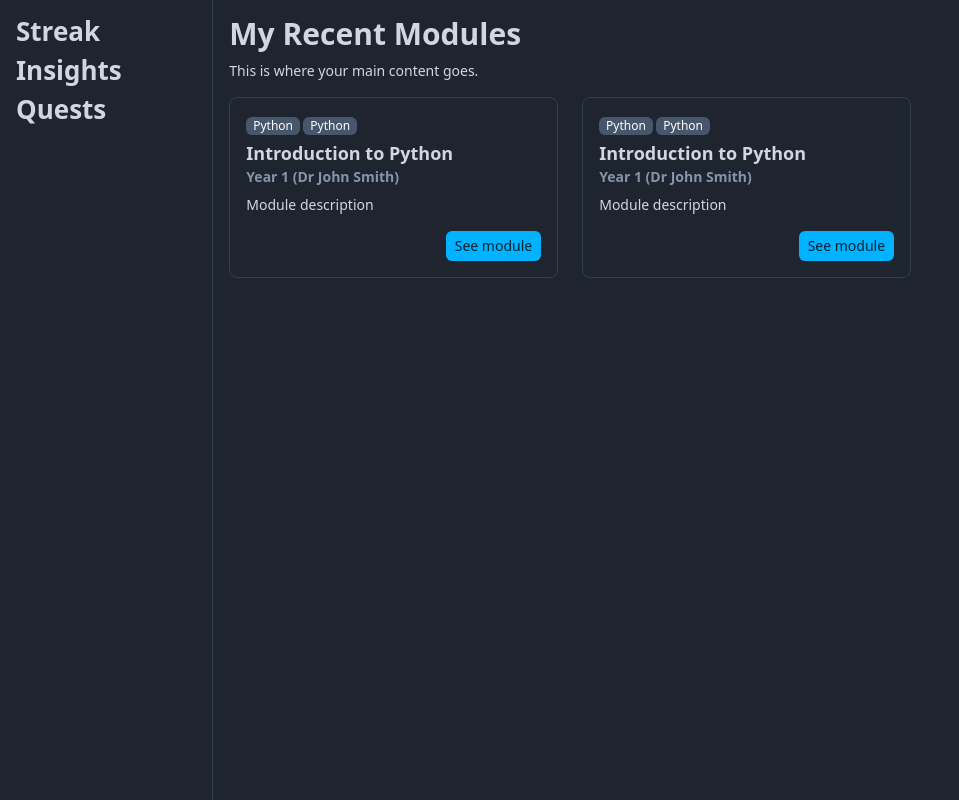
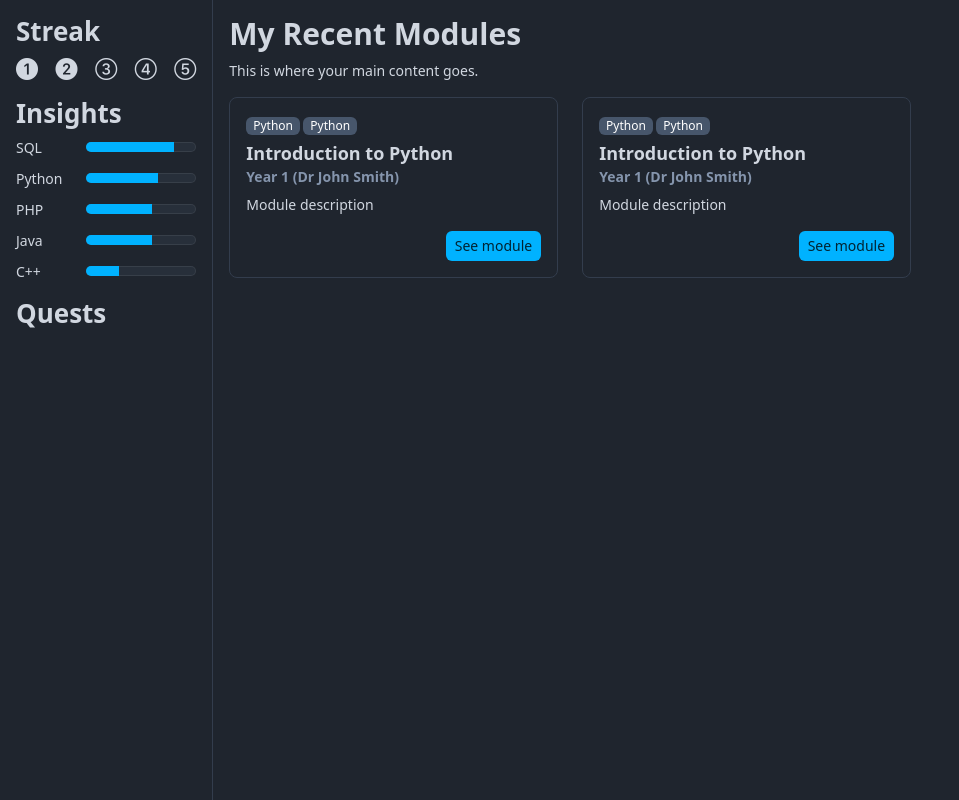
Before and after one commit to ben-oldham1/ALP-Prototype, a Flask app: page /home in a window 1280 px wide. Shown: the part 61-861 px from the top of the page, without its empty margins (0-959 px from the left). Run offline with Flask 3, Linux system fonts and the light colour scheme; some libraries are stand-ins or nearby versions.

Commit message:
Add progress bars

```diff
--- a/static/styles/custom.css
+++ b/static/styles/custom.css
@@ -3,3 +3,22 @@
     height: 100vh;
     padding: 0;
 }
+
+.progress-wrapper {
+    display: flex;
+    align-items: center;
+    margin-bottom: 10px;
+    /* Adjust as needed */
+}
+
+.progress-label {
+    flex: 0 0 60px;
+    /* Adjust width of language name column */
+    text-align: left;
+    margin-right: 10px;
+    /* Space between label and progress bar */
+}
+
+.progress {
+    flex-grow: 1;
+}
--- a/templates/pages/home.html
+++ b/templates/pages/home.html
@@ -12,12 +12,60 @@ Home
 </div>
 <div class="container-fluid">
     <div class="row">
-        <div class="col-md-2 col-sm-3 p-0">
+        <div class="col-lg-2 col-sm-3 p-0">
 
             <div class="bl-sidebar border-end p-3">
                 <h3>Streak</h3>
-                <h3>Insights</h3>
-                <h3>Quests</h3>
+
+                <!-- Justify content between -->
+                <div class="d-flex justify-content-between h4">
+                    <i class="bi bi-1-circle-fill"></i>
+                    <i class="bi bi-2-circle-fill"></i>
+                    <i class="bi bi-3-circle"></i>
+                    <i class="bi bi-4-circle"></i>
+                    <i class="bi bi-5-circle"></i>
+                </div>
+
+                <h3 class="mt-3">Insights</h3>
+
+                <div class="progress-wrapper">
+                    <div class="progress-label">SQL</div>
+                    <div class="progress" role="progressbar" aria-label="SQL Progress" aria-valuenow="80"
+                        aria-valuemin="0" aria-valuemax="100">
+                        <div class="progress-bar" style="width: 80%"></div>
+                    </div>
+                </div>
+                <div class="progress-wrapper">
+                    <div class="progress-label">Python</div>
+                    <div class="progress" role="progressbar" aria-label="SQL Progress" aria-valuenow="65"
+                        aria-valuemin="0" aria-valuemax="100">
+                        <div class="progress-bar" style="width: 65%"></div>
+                    </div>
+                </div>
+                <div class="progress-wrapper">
+                    <div class="progress-label">PHP</div>
+                    <div class="progress" role="progressbar" aria-label="SQL Progress" aria-valuenow="60"
+                        aria-valuemin="0" aria-valuemax="100">
+                        <div class="progress-bar" style="width: 60%"></div>
+                    </div>
+                </div>
+                <div class="progress-wrapper">
+                    <div class="progress-label">Java</div>
+                    <div class="progress" role="progressbar" aria-label="SQL Progress" aria-valuenow="60"
+                        aria-valuemin="0" aria-valuemax="100">
+                        <div class="progress-bar" style="width: 60%"></div>
+                    </div>
+                </div>
+                <div class="progress-wrapper">
+                    <div class="progress-label">C++</div>
+                    <div class="progress" role="progressbar" aria-label="SQL Progress" aria-valuenow="30"
+                        aria-valuemin="0" aria-valuemax="100">
+                        <div class="progress-bar" style="width: 30%"></div>
+                    </div>
+                </div>
+
+
+                <h3 class="mt-3">Quests</h3>
             </div>
 
         </div>
@@ -40,7 +88,7 @@ Home
                                 Module description
                             </p>
                             <div class="d-flex flex-row-reverse">
-                                <a href="#" class="btn btn-primary">See module</a>
+                                <a href="/moduleview" class="btn btn-primary">See module</a>
                             </div>
                         </div>
                     </div>
@@ -58,7 +106,7 @@ Home
                                 Module description
                             </p>
                             <div class="d-flex flex-row-reverse">
-                                <a href="#" class="btn btn-primary">See module</a>
+                                <a href="/moduleview" class="btn btn-primary">See module</a>
                             </div>
                         </div>
                     </div>
```
